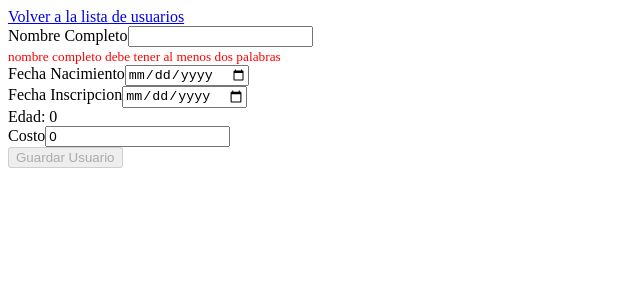
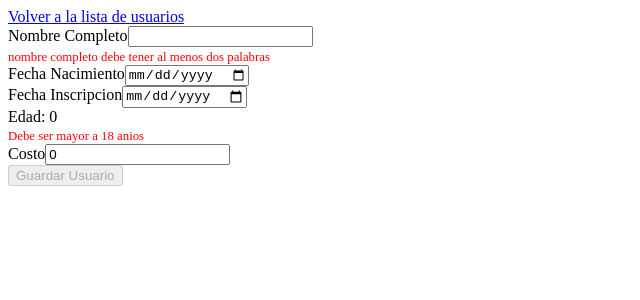
Before and after one commit to francomamani/registro-app, an Angular app: page /form in a window 1280 px wide. Shown: the top 300 px of the page, without its empty margins (0-640 px from the left). Built offline with nearby package versions, Linux system fonts and the light colour scheme.

Commit message:
mayor a 18 anios

```diff
--- a/src/app/registro-form/registro-form.component.css
+++ b/src/app/registro-form/registro-form.component.css
@@ -1,3 +1,4 @@
 .required {
   color: red;
+  font-size: 0.8em;
 }
--- a/src/app/registro-form/registro-form.component.html
+++ b/src/app/registro-form/registro-form.component.html
@@ -16,12 +16,14 @@
     <label>Fecha Inscripcion</label>
     <input type="date" formControlName="fecha_inscripcion" (change)="setEdad()" required>
     <div *ngIf="this.formGroup.value.fecha_nacimiento > this.formGroup.value.fecha_inscripcion">
-      <span class="required">La fecha de nacimiento no puede ser mayor a la fecha de inscripcion</span>
+      <small class="required">La fecha de nacimiento no puede ser mayor a la fecha de inscripcion</small>
     </div>
-
   </div>
   <div>
     <label>Edad: {{ formGroup.get('edad')!!.value }}</label>
+    <div *ngIf="this.formGroup.value.edad <= 18">
+      <span class="required">Debe ser mayor a 18 anios</span>
+    </div>
   </div>
   <div>
     <label>Costo</label>
@@ -30,6 +32,7 @@
   <div>
     <button type="submit" [disabled]="!formGroup.valid ||
     this.formGroup.value.fecha_nacimiento > this.formGroup.value.fecha_inscripcion ||
+    this.formGroup.value.edad <= 18 ||
     this.formGroup.value.nombres.trim().split(' ').length < 2">Guardar Usuario</button>
   </div>
 </form>
```
